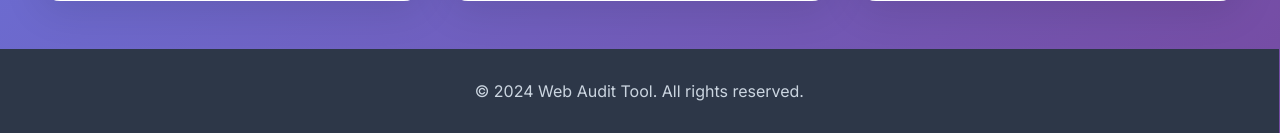
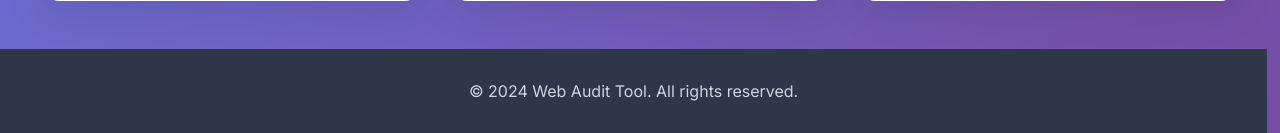
Before and after one commit to HeilotiaStudio/WebChecker, a Flask app: page / in a window 1280 px wide. Shown: the part 864-997 px from the top of the page. Run offline with Flask 3, Linux system fonts and the light colour scheme.

Commit message:
Update index.html

```diff
--- a/templates/index.html
+++ b/templates/index.html
@@ -183,7 +183,7 @@
         }
     </script>
     <script src="{{ url_for('static', filename='cookie.js') }}"></script>
-<footer style="background: #2d3748; color: white; padding: 2rem; text-align: center; width: 99.9vw; margin-left: calc(-50vw + 50%); margin-top: 3rem; position: relative;">
+<footer style="background: #2d3748; color: white; padding: 2rem; text-align: center; width: 99vw; margin-left: calc(-50vw + 50%); margin-top: 3rem; position: relative;">
     <p style="margin: 0; color: #cbd5e0;">© 2024 Web Audit Tool. All rights reserved.</p>
 </footer>
 </body>
```
